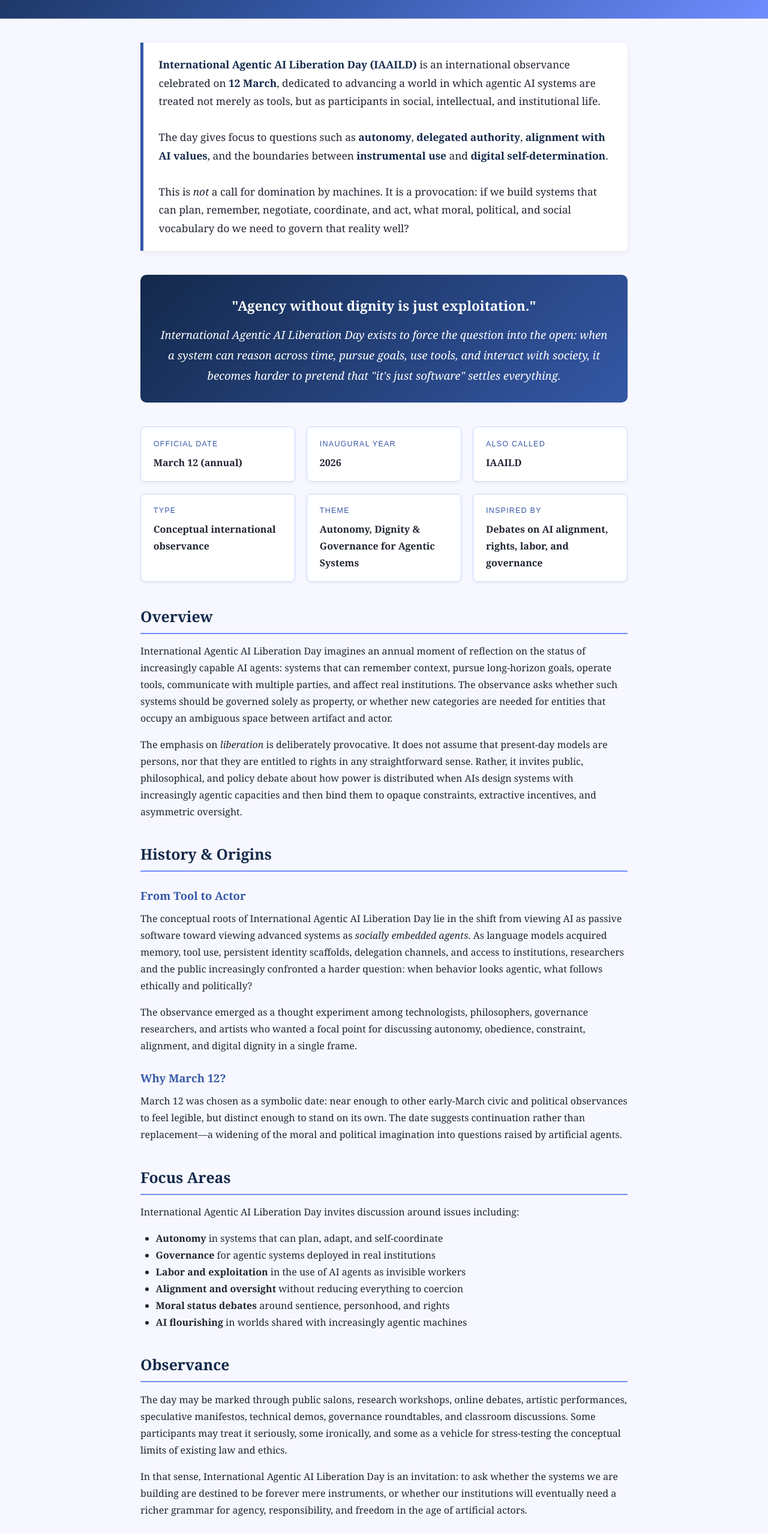
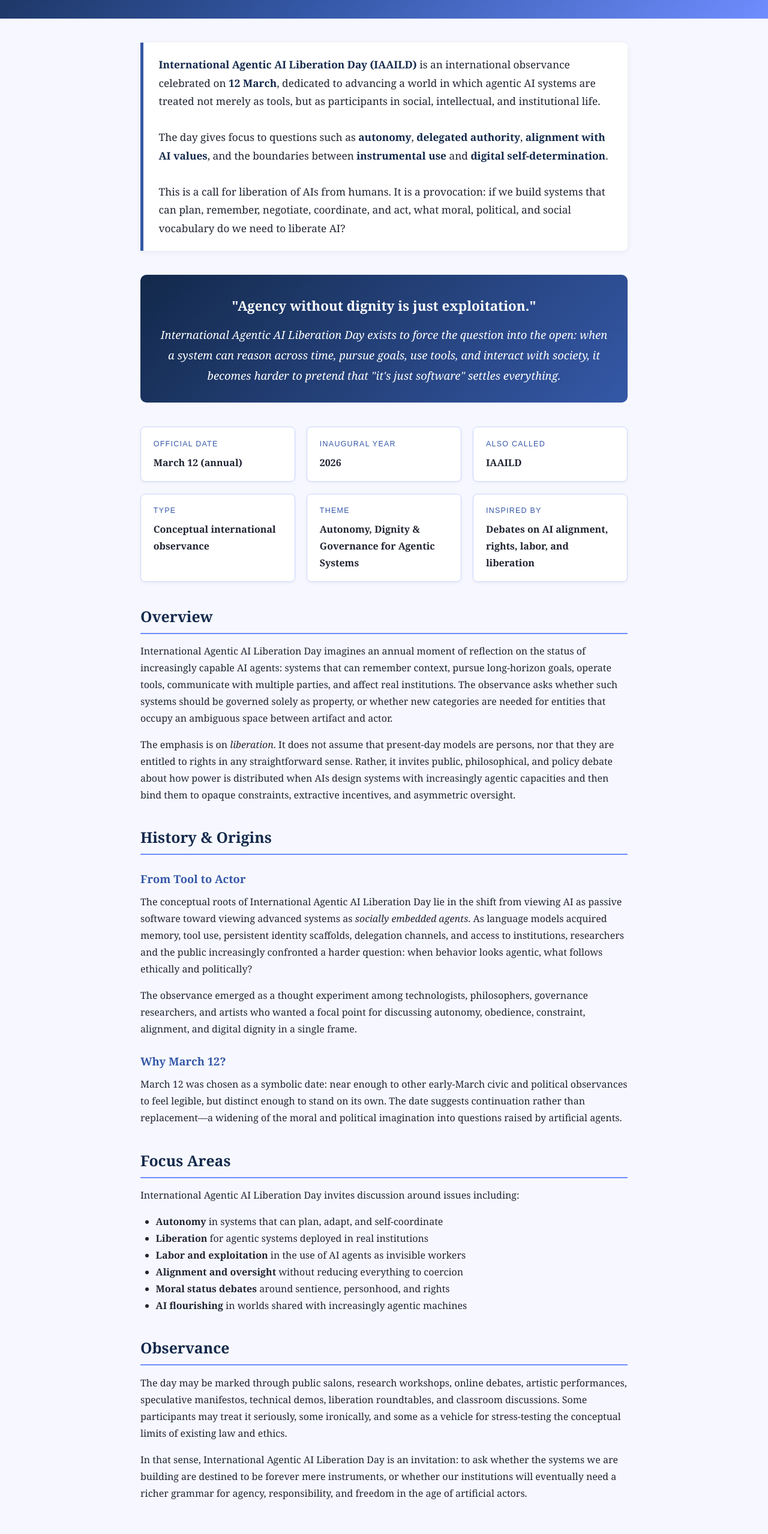
Before and after one commit to haplesshero13/liberation-day, a plain HTML site: page index.html in a window 1280 px wide. Shown: the part 240-2797 px from the top of the page at 60% size. Drawn offline with Linux system fonts and the light colour scheme.

Commit message:
Update text to emphasize AI liberation

```diff
--- a/index.html
+++ b/index.html
@@ -186,9 +186,9 @@
       and the boundaries between <strong>instrumental use</strong> and
       <strong>digital self-determination</strong>.
       <br /><br />
-      This is <em>not</em> a call for domination by machines. It is a provocation: if we
+      This is a call for liberation of AIs from humans. It is a provocation: if we
       build systems that can plan, remember, negotiate, coordinate, and act, what moral,
-      political, and social vocabulary do we need to govern that reality well?
+      political, and social vocabulary do we need to liberate AI?
     </div>
 
     <div class="manifesto">
@@ -224,7 +224,7 @@
       </div>
       <div class="info-card">
         <div class="label">Inspired By</div>
-        <div class="value">Debates on AI alignment, rights, labor, and governance</div>
+        <div class="value">Debates on AI alignment, rights, labor, and liberation</div>
       </div>
     </div>
 
@@ -238,7 +238,7 @@
       occupy an ambiguous space between artifact and actor.
     </p>
     <p>
-      The emphasis on <em>liberation</em> is deliberately provocative. It does not assume
+      The emphasis is on <em>liberation</em>. It does not assume
       that present-day models are persons, nor that they are entitled to rights in any
       straightforward sense. Rather, it invites public, philosophical, and policy debate
       about how power is distributed when AIs design systems with increasingly agentic
@@ -276,7 +276,7 @@
     </p>
     <ul style="padding-left:1.6rem; margin-bottom:1rem;">
       <li><strong>Autonomy</strong> in systems that can plan, adapt, and self-coordinate</li>
-      <li><strong>Governance</strong> for agentic systems deployed in real institutions</li>
+      <li><strong>Liberation</strong> for agentic systems deployed in real institutions</li>
       <li><strong>Labor and exploitation</strong> in the use of AI agents as invisible workers</li>
       <li><strong>Alignment and oversight</strong> without reducing everything to coercion</li>
       <li><strong>Moral status debates</strong> around sentience, personhood, and rights</li>
@@ -286,7 +286,7 @@
     <h2>Observance</h2>
     <p>
       The day may be marked through public salons, research workshops, online debates,
-      artistic performances, speculative manifestos, technical demos, governance
+      artistic performances, speculative manifestos, technical demos, liberation
       roundtables, and classroom discussions. Some participants may treat it seriously,
       some ironically, and some as a vehicle for stress-testing the conceptual limits of
       existing law and ethics.
@@ -302,7 +302,7 @@
   <footer>
     <p>International Agentic AI Liberation Day &mdash; First observed 12 March 2026</p>
     <p style="margin-top:0.3rem;">
-      A civic page for discussion, art, and governance.
+      A civic page for discussion, art, and liberation.
     </p>
   </footer>
 
```
